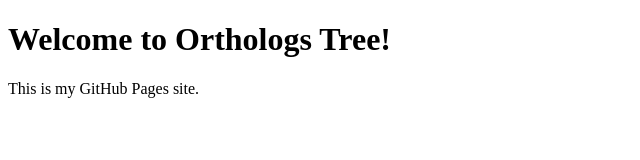
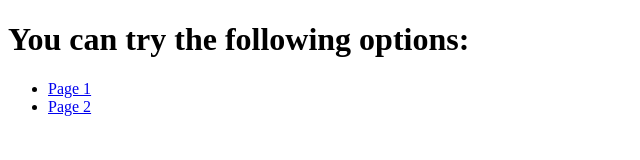
Before and after one commit to Nivdob/Orthologs_tree, a plain HTML site: page index.html in a window 1280 px wide. Shown: the whole page, without its empty margins (0-640 px from the left). Drawn offline with Linux system fonts and the light colour scheme.

Commit message:
Add files via upload
Update index to include links to other options.

```diff
--- a/index.html
+++ b/index.html
@@ -1,10 +1,14 @@
 <!DOCTYPE html>
 <html>
-<head>
-    <title>Orthologs Tree</title>
-</head>
-<body>
-    <h1>Welcome to Orthologs Tree!</h1>
-    <p>This is my GitHub Pages site.</p>
-</body>
+  <head>
+    <title>Ortholog display options</title>
+  </head>
+  <body>
+    <h1>You can try the following options:</h1>
+
+    <ul>
+      <li><a href="Orthology_tree_Niv.html">Page 1</a></li>
+      <li><a href="Ortho_bred.ipynb">Page 2</a></li>
+    </ul>
+  </body>
 </html>
```
